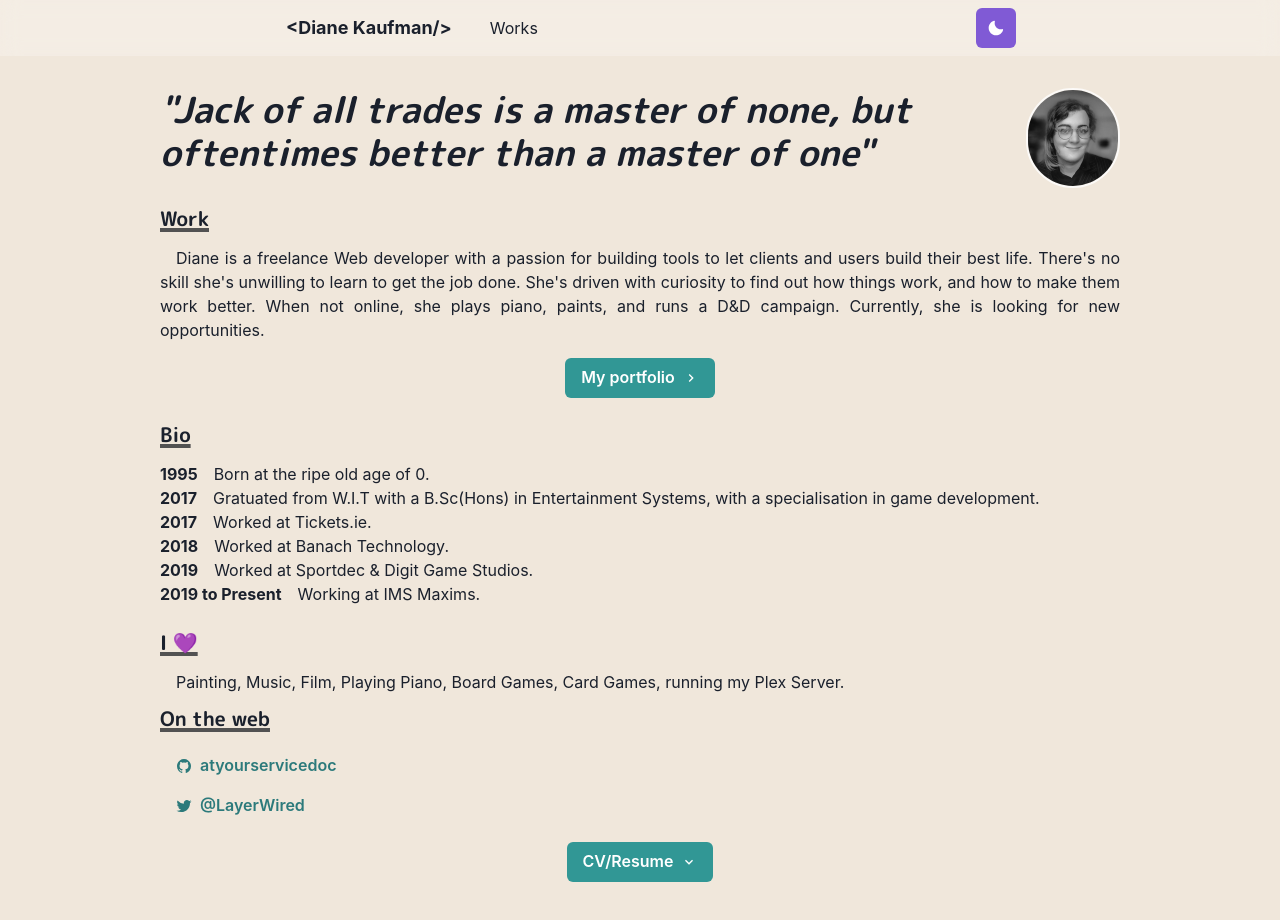
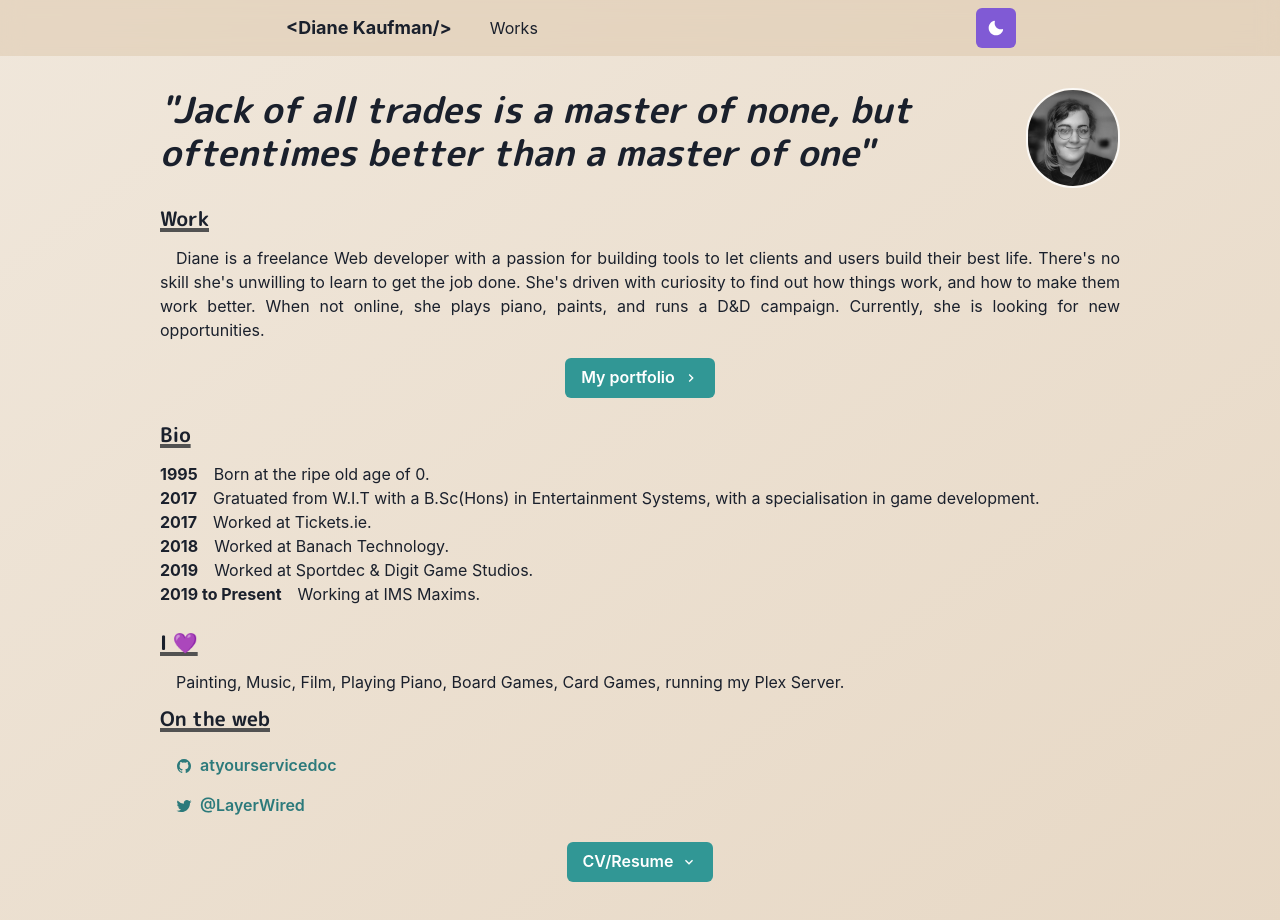
Before and after one commit to atyourservicedoc/nextjsportfolio, a Next.js app: page / in a window 1280 px wide. Shown: the top 920 px of the page. Built offline with nearby package versions, Linux system fonts and the light colour scheme.

Commit message:
fix(bg): change from flat to gradient

```diff
--- a/components/navbar.js
+++ b/components/navbar.js
@@ -25,7 +25,9 @@ const LinkItem = ({ href, path, children}) => {
             <Link
             p={2}
             bg={active ? 'glassTeal': undefined}
-            color={active ? '#202023': inactiveColor}>
+            color={active ? '#202023': inactiveColor}
+            borderRadius={'5px'}
+            >
                 {children}
             </Link>
         </NextLink>
@@ -39,7 +41,7 @@ const Navbar = props => {
         position="fixed"
         as="nav"
         w="100%"
-        bg={useColorModeValue('#ffffff40', '#20202380')}
+        bg={useColorModeValue('#DBC5A980', '#20202380')}
         style={{backdropFilter:'blur(10px)'}}
         zIndex={1}
         {...props}>
@@ -72,9 +74,6 @@ const Navbar = props => {
                         <Menu>
                             <MenuButton as={IconButton} icon={<HamburgerIcon />} variant="outline" aria-label="Options"/>
                             <MenuList>
-                                <NextLink href="/" passHref>
-                                    <MenuItem as={Link}>About</MenuItem>
-                                </NextLink>
                                 <NextLink href="/works" passHref>
                                     <MenuItem as={Link}>Works</MenuItem>
                                 </NextLink>
--- a/lib/theme.js
+++ b/lib/theme.js
@@ -4,7 +4,7 @@ import { mode } from '@chakra-ui/theme-tools';
 const styles = {
     global: props => ({
         body: {
-            bg: mode('#f0e7db', '#202023')(props)
+            bgGradient: mode('linear(to-br,#f0e7db,#E7D8C5 )','linear(to-br,#45454a,#202023 )' )(props)
         }
     })
 }
```
